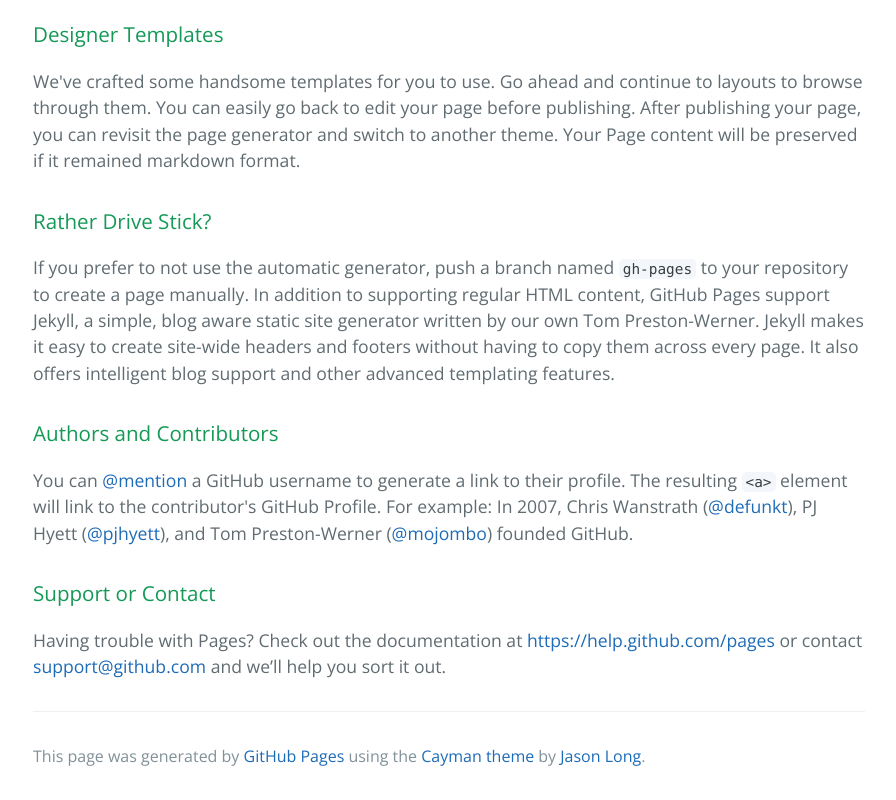
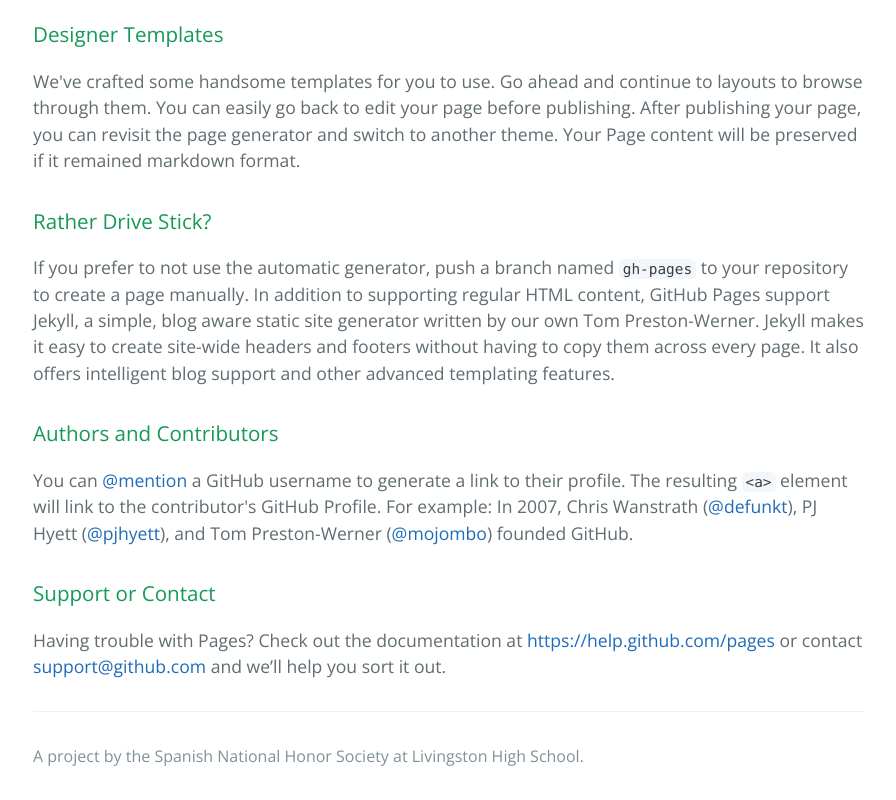
Before and after one commit to narrenme/narrenme.github.io, a plain HTML site: page index.html in a window 1280 px wide. Shown: the part 594-1394 px from the top of the page, without its empty margins (191-1087 px from the left). Drawn offline with nearby package versions, Linux system fonts and the light colour scheme.

Commit message:
Update index.html

```diff
--- a/index.html
+++ b/index.html
@@ -2,7 +2,7 @@
 <html lang="en-us">
   <head>
     <meta charset="UTF-8">
-    <title>Nárrenme by narrenme</title>
+    <title>Nárrenme</title>
     <meta name="viewport" content="width=device-width, initial-scale=1">
     <link rel="stylesheet" type="text/css" href="stylesheets/normalize.css" media="screen">
     <link href='http://fonts.googleapis.com/css?family=Open+Sans:400,700' rel='stylesheet' type='text/css'>
@@ -50,7 +50,7 @@ $ git checkout gh-pages
 
       <footer class="site-footer">
 
-        <span class="site-footer-credits">This page was generated by <a href="https://pages.github.com">GitHub Pages</a> using the <a href="https://github.com/jasonlong/cayman-theme">Cayman theme</a> by <a href="https://twitter.com/jasonlong">Jason Long</a>.</span>
+        <span class="site-footer-credits">A project by the Spanish National Honor Society at <a href="http://www.livingston.org/lhs"></a></a>Livingston High School</a>.</span>
       </footer>
 
     </section>
```
